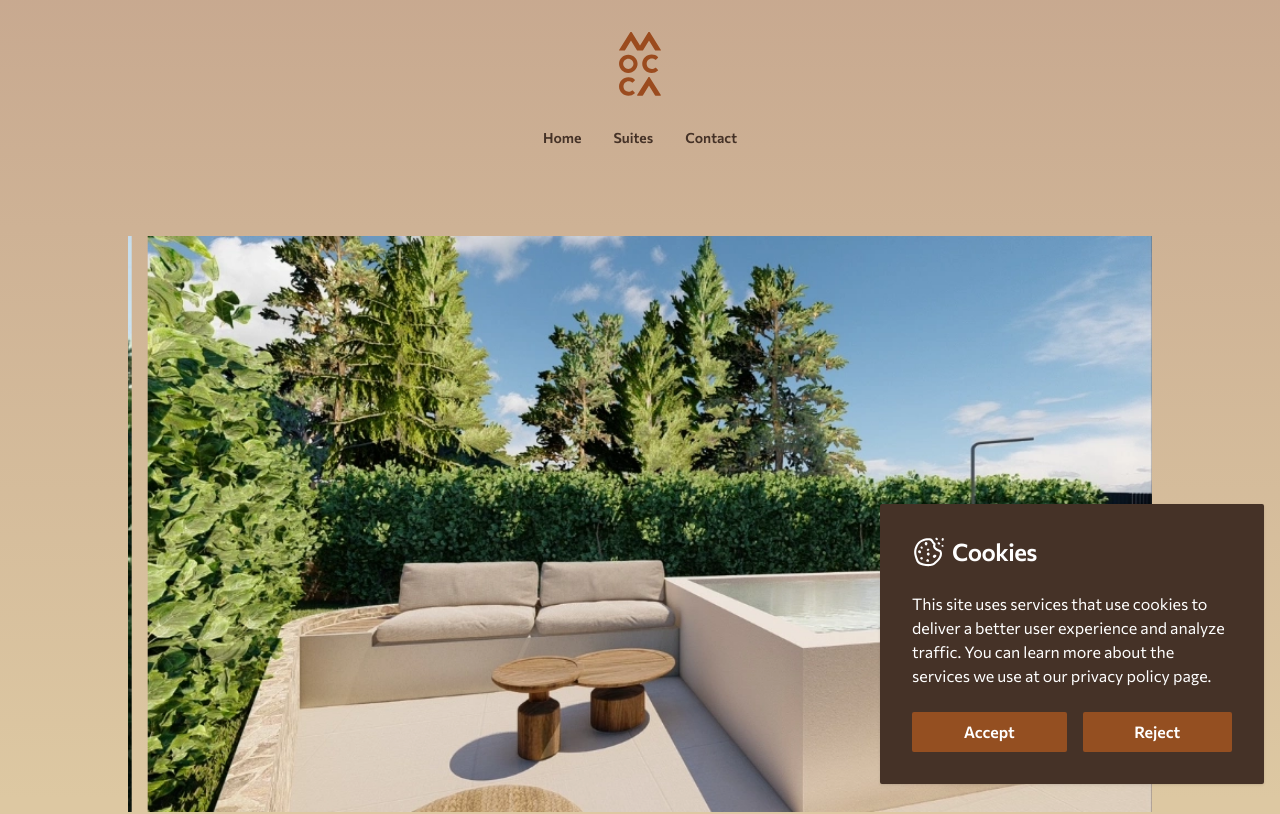
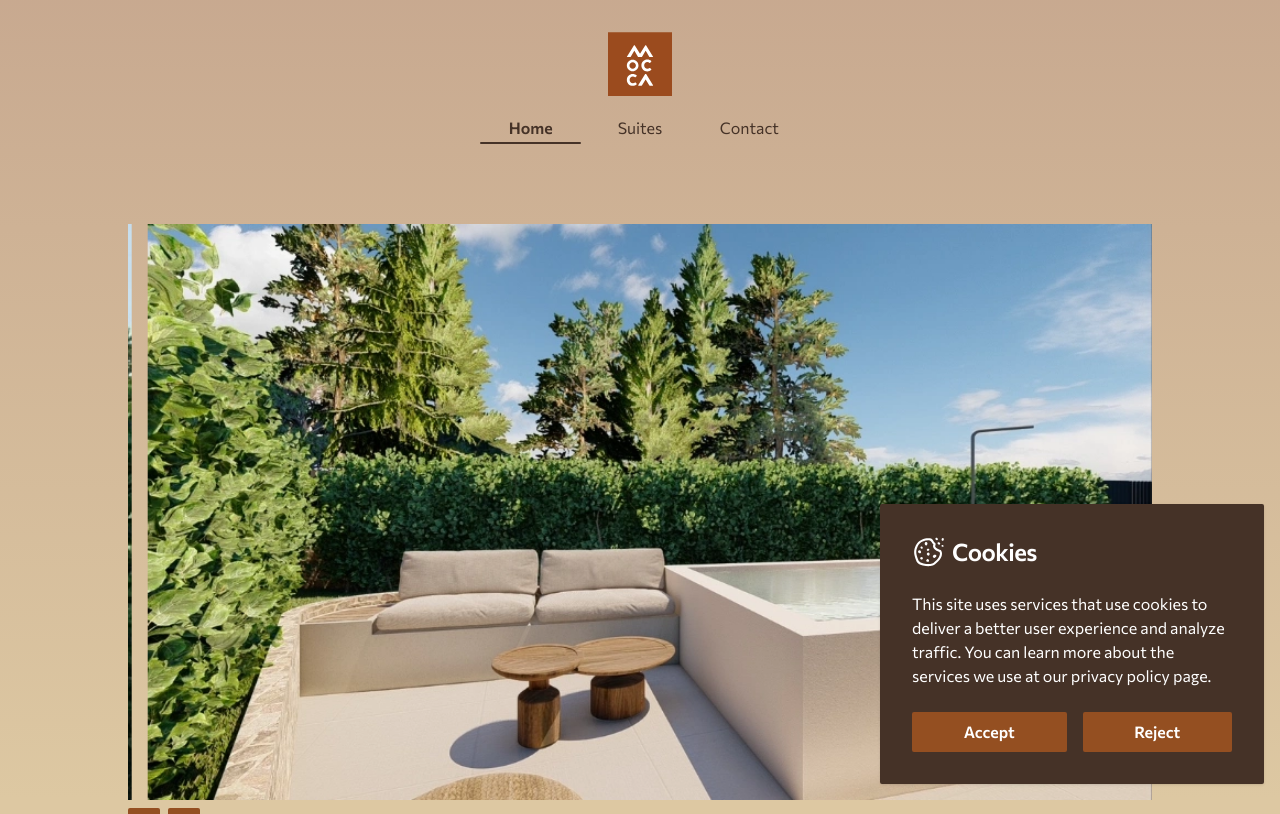
Before and after one commit to chrismitsdev/mocca-living, a Next.js app: page /en in a window 1280 px wide. Shown: the top 814 px of the page. Built offline with nearby package versions, Linux system fonts and the light colour scheme.

Commit message:
header navigation framer motion

```diff
--- a/package.json
+++ b/package.json
@@ -33,6 +33,7 @@
     "embla-carousel-react": "^8.1.7",
     "eslint": "^8",
     "eslint-config-next": "14.2.5",
+    "framer-motion": "^11.3.19",
     "js-cookie": "^3.0.5",
     "mapbox-gl": "^3.5.2",
     "next": "14.2.5",
--- /dev/null
+++ b/src/components/shared/header-navigation.tsx
@@ -0,0 +1,53 @@
+'use client'
+
+import * as React from 'react'
+import {usePathname, Link} from '@/navigation'
+import {motion} from 'framer-motion'
+import {cn} from '#/lib/utils'
+
+type NavigationLink = {
+  label: string
+  href: string
+}
+
+type HeaderNavigationProps = {
+  links: NavigationLink[]
+}
+
+function HeaderNavigation({links}: HeaderNavigationProps) {
+  const pathname = usePathname()
+
+  return (
+    <nav className='flex w-80 gap-2'>
+      {links.map(link => (
+        <Link
+          key={link.href}
+          className={cn(
+            'py-1 relative flex-1 text-center duration-500',
+            pathname === link.href && 'font-semibold'
+          )}
+          href={link.href}
+        >
+          {pathname === link.href && (
+            <motion.div
+              layoutId='active-link'
+              style={{borderRadius: 'var(--radius)'}}
+              className='absolute bottom-0 left-0 w-full h-0.5 bg-brand-12'
+              transition={{
+                type: 'spring',
+                duration: 0.5
+              }}
+            />
+          )}
+          <span className='relative z-10'>
+            {link.label}
+          </span>
+        </Link>
+      ))}
+    </nav>
+  )
+}
+
+HeaderNavigation.displayName = 'HeaderNavigation'
+
+export {HeaderNavigation}
--- a/src/components/shared/header.tsx
+++ b/src/components/shared/header.tsx
@@ -2,8 +2,8 @@ import Image from 'next/image'
 import {useTranslations} from 'next-intl'
 import {Link} from '@/navigation'
 import {Container} from '@/components/shared/container'
-import {buttonVariants} from '@/components/ui/button'
-import logo from '#/public/logos/mocca-logo-simple.svg'
+import {HeaderNavigation} from '@/components/shared/header-navigation'
+import logoBoxy from '#/public/logos/mocca-logo-box.svg'
 
 type HeaderLink = {
   label: keyof IntlMessages['Metadata']['Pages']
@@ -18,30 +18,24 @@ const links: HeaderLink[] = [
 
 function Header() {
   const t = useTranslations('Metadata.Pages')
+  const tLinks = links.map(({label, href}) => ({
+    label: t(label),
+    href
+  }))
 
   return (
-    <header className='py-8'>
+    <header className='py-8 '>
       <Container>
-        <div className='flex flex-col items-center gap-6'>
+        <div className='flex flex-col gap-4 items-center'>
           <Link href='/'>
             <Image
               priority
-              src={logo}
-              style={{width: 41.44}}
+              src={logoBoxy}
+              style={{width: 64}}
               alt='Mocca Living header logo'
             />
           </Link>
-          <div className='flex items-center gap-4'>
-            {links.map(link => (
-              <Link
-                key={link.href}
-                className={buttonVariants({variant: 'link', size: 'small'})}
-                href={link.href}
-              >
-                {t(link.label)}
-              </Link>
-            ))}
-          </div>
+          <HeaderNavigation links={tLinks} />
         </div>
       </Container>
     </header>
--- a/src/globals.css
+++ b/src/globals.css
@@ -130,6 +130,10 @@
     @apply border-border;
   }
 
+  /* body {
+    @apply relative bg-app-background text-foreground selection:bg-primary selection:text-primary-foreground;
+    font-feature-settings: 'rlig' 1, 'calt' 1;
+  } */
   body {
     @apply relative bg-app-background text-foreground before:absolute before:inset-0 before:-z-10 before:bg-gradient-to-b from-brand-4 before:opacity-70 selection:bg-primary selection:text-primary-foreground;
     font-feature-settings: 'rlig' 1, 'calt' 1;
```
Also changed, not shown: public/logos/mocca-logo-box.svg, 1 other file (tests, documents, lock files or other folders).
